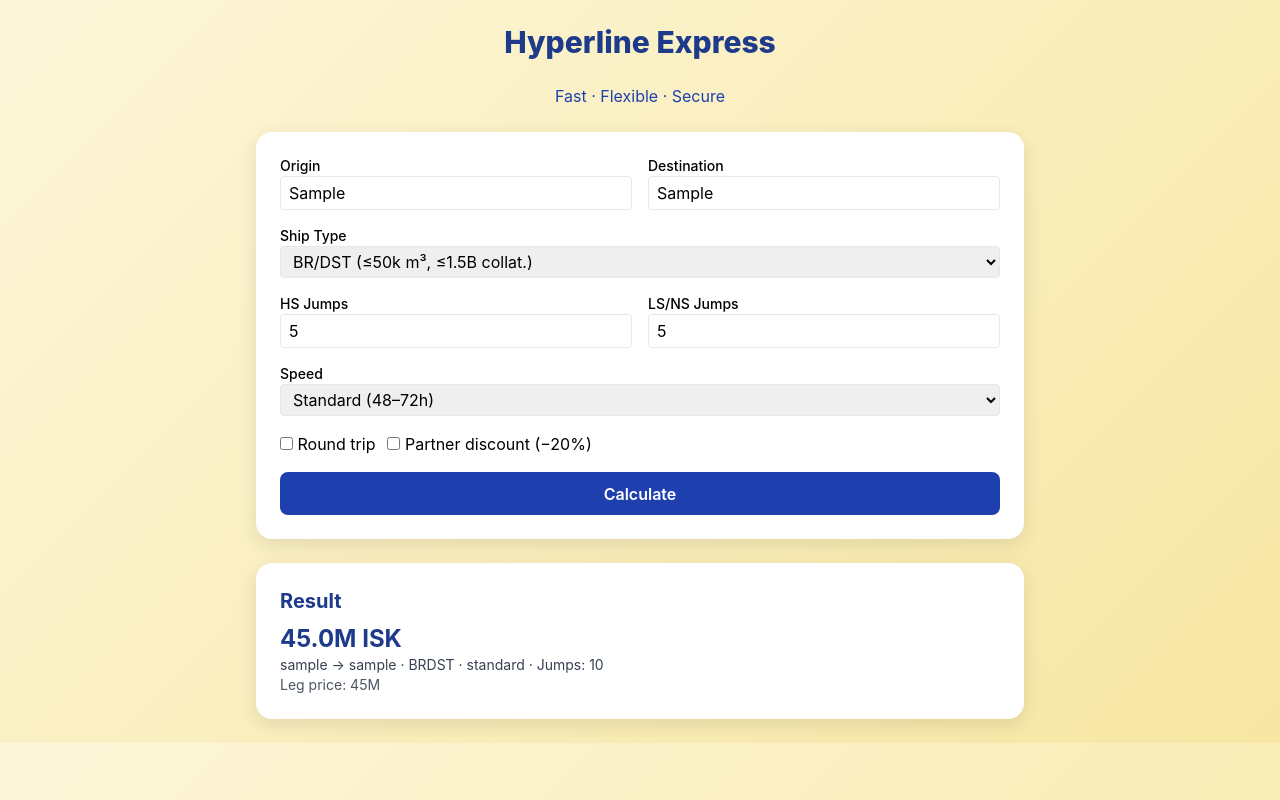
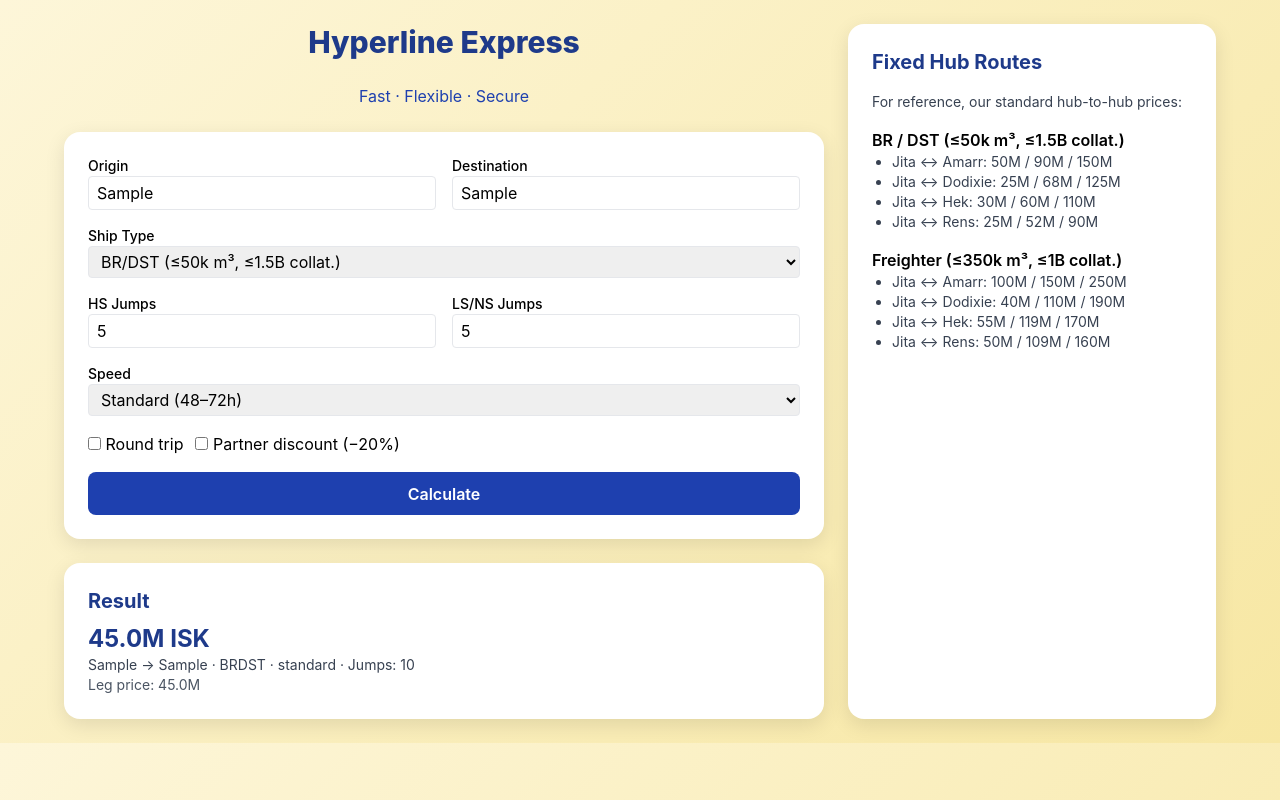
Before and after one commit to crdasi/HyperlineExpress, a plain HTML site: page index.html in a window 1280 px wide. Both pictures are taken after typing "Sample", "Sample", "5", "5" into the empty fields and a click on the button "Calculate". Drawn offline with nearby package versions, Linux system fonts and the light colour scheme.

Commit message:
Update index.html

```diff
--- a/index.html
+++ b/index.html
@@ -23,28 +23,27 @@
       border-radius: 0.5rem;
       font-weight: 600;
     }
-    .btn:hover {
-      background: #2563eb;
-    }
+    .btn:hover { background: #2563eb; }
   </style>
 </head>
 <body class="p-6">
 
-  <div class="max-w-3xl mx-auto space-y-6">
+  <div class="max-w-6xl mx-auto grid lg:grid-cols-3 gap-6">
 
-    <h1 class="text-3xl font-extrabold text-center text-blue-900">Hyperline Express</h1>
+    <!-- Calculator -->
+    <div class="lg:col-span-2 space-y-6">
+      <h1 class="text-3xl font-extrabold text-blue-900 text-center">Hyperline Express</h1>
       <p class="text-center text-blue-800">Fast · Flexible · Secure</p>
 
-    <!-- Form -->
       <div class="card space-y-4">
         <div class="grid grid-cols-2 gap-4">
           <div>
             <label class="block text-sm font-medium">Origin</label>
-          <input id="origin" list="hublist" class="border px-2 py-1 rounded w-full" placeholder="e.g. Jita" />
+            <input id="origin" class="border px-2 py-1 rounded w-full" placeholder="e.g. Jita" />
           </div>
           <div>
             <label class="block text-sm font-medium">Destination</label>
-          <input id="destination" list="hublist" class="border px-2 py-1 rounded w-full" placeholder="e.g. Amarr" />
+            <input id="destination" class="border px-2 py-1 rounded w-full" placeholder="e.g. Amarr" />
           </div>
         </div>
         <div>
@@ -79,7 +78,6 @@
         <button id="calcBtn" class="btn w-full">Calculate</button>
       </div>
 
-    <!-- Result -->
       <div class="card">
         <h2 class="text-xl font-bold text-blue-900 mb-2">Result</h2>
         <div id="result" class="text-gray-800">Fill the form and press Calculate.</div>
@@ -87,42 +85,35 @@
           You are an official partner of Hyperline Express
         </div>
       </div>
+    </div>
+
+    <!-- Aside with fixed hub routes -->
+    <aside class="card space-y-4">
+      <h2 class="text-xl font-bold text-blue-900">Fixed Hub Routes</h2>
+      <p class="text-sm text-gray-700">For reference, our standard hub-to-hub prices:</p>
+      <div>
+        <h3 class="font-semibold">BR / DST (≤50k m³, ≤1.5B collat.)</h3>
+        <ul class="list-disc ml-5 text-sm text-gray-700">
+          <li>Jita ↔ Amarr: 50M / 90M / 150M</li>
+          <li>Jita ↔ Dodixie: 25M / 68M / 125M</li>
+          <li>Jita ↔ Hek: 30M / 60M / 110M</li>
+          <li>Jita ↔ Rens: 25M / 52M / 90M</li>
+        </ul>
+      </div>
+      <div>
+        <h3 class="font-semibold">Freighter (≤350k m³, ≤1B collat.)</h3>
+        <ul class="list-disc ml-5 text-sm text-gray-700">
+          <li>Jita ↔ Amarr: 100M / 150M / 250M</li>
+          <li>Jita ↔ Dodixie: 40M / 110M / 190M</li>
+          <li>Jita ↔ Hek: 55M / 119M / 170M</li>
+          <li>Jita ↔ Rens: 50M / 109M / 160M</li>
+        </ul>
+      </div>
+    </aside>
 
   </div>
 
-  <datalist id="hublist">
-    <option value="Jita"></option>
-    <option value="Amarr"></option>
-    <option value="Dodixie"></option>
-    <option value="Hek"></option>
-    <option value="Rens"></option>
-    <option value="Parchanier"></option>
-  </datalist>
-
   <script>
-    function parseISK(val) {
-      if (!val) return 0;
-      val = val.toLowerCase().replace(/\s/g,'');
-      let mult = 1;
-      if (val.endsWith('b')) mult = 1e9;
-      else if (val.endsWith('m')) mult = 1e6;
-      else if (val.endsWith('k')) mult = 1e3;
-      return parseFloat(val.replace(/[^0-9.]/g,'')) * mult || 0;
-    }
-
-    const FIXED_BRDST = {
-      "jita-amarr": {standard:50, sameday:90, express:150},
-      "jita-dodixie": {standard:25, sameday:68, express:125},
-      "jita-hek": {standard:30, sameday:60, express:110},
-      "jita-rens": {standard:25, sameday:52, express:90}
-    };
-    const FIXED_FREIGHTER = {
-      "jita-amarr": {standard:100, sameday:150, express:250},
-      "jita-dodixie": {standard:40, sameday:110, express:190},
-      "jita-hek": {standard:55, sameday:119, express:170},
-      "jita-rens": {standard:50, sameday:109, express:160}
-    };
-
     const RATES = {
       BRDST: {HS:3, LS:6, MIN:20},
       FREIGHTER: {HS:4, MIN:30}
@@ -130,8 +121,8 @@
     const SPEED_FACTOR = {standard:1, sameday:1.25, express:2};
 
     function calc() {
-      const origin = document.getElementById('origin').value.trim().toLowerCase();
-      const dest = document.getElementById('destination').value.trim().toLowerCase();
+      const origin = document.getElementById('origin').value.trim();
+      const dest = document.getElementById('destination').value.trim();
       const ship = document.getElementById('ship').value;
       const hs = Number(document.getElementById('hsJumps').value || 0);
       const ls = Number(document.getElementById('lsJumps').value || 0);
@@ -140,16 +131,7 @@
       const roundtrip = document.getElementById('roundtrip').checked;
       const partner = document.getElementById('partner20').checked;
 
-      let legM = null;
-      const key = [origin, dest].sort().join("-");
-      if (ship === "BRDST" && FIXED_BRDST[key]) {
-        legM = FIXED_BRDST[key][speed];
-      }
-      if (ship === "FREIGHTER" && FIXED_FREIGHTER[key]) {
-        legM = FIXED_FREIGHTER[key][speed];
-      }
-
-      if (legM === null) {
+      let legM = 0;
       if (ship === "BRDST") {
         legM = hs * RATES.BRDST.HS + ls * RATES.BRDST.LS;
         legM = Math.max(legM, RATES.BRDST.MIN);
@@ -162,7 +144,6 @@
         legM = Math.max(legM, RATES.FREIGHTER.MIN);
       }
       legM *= (SPEED_FACTOR[speed] || 1);
-      }
 
       let total = legM;
       if (roundtrip) total += legM;
@@ -173,7 +154,7 @@
         <div class="text-sm text-gray-700">
           ${origin} → ${dest} · ${ship} · ${speed} · Jumps: ${jumps || "N/A"} ${roundtrip?"· Round trip":""}
         </div>
-        <div class="text-sm text-gray-600">Leg price: ${legM}M</div>
+        <div class="text-sm text-gray-600">Leg price: ${legM.toFixed(1)}M</div>
       `;
       document.getElementById('partnerMsg').classList.toggle('hidden', !partner);
     }
```
Lines whose indentation alone changed are shown as unchanged.
